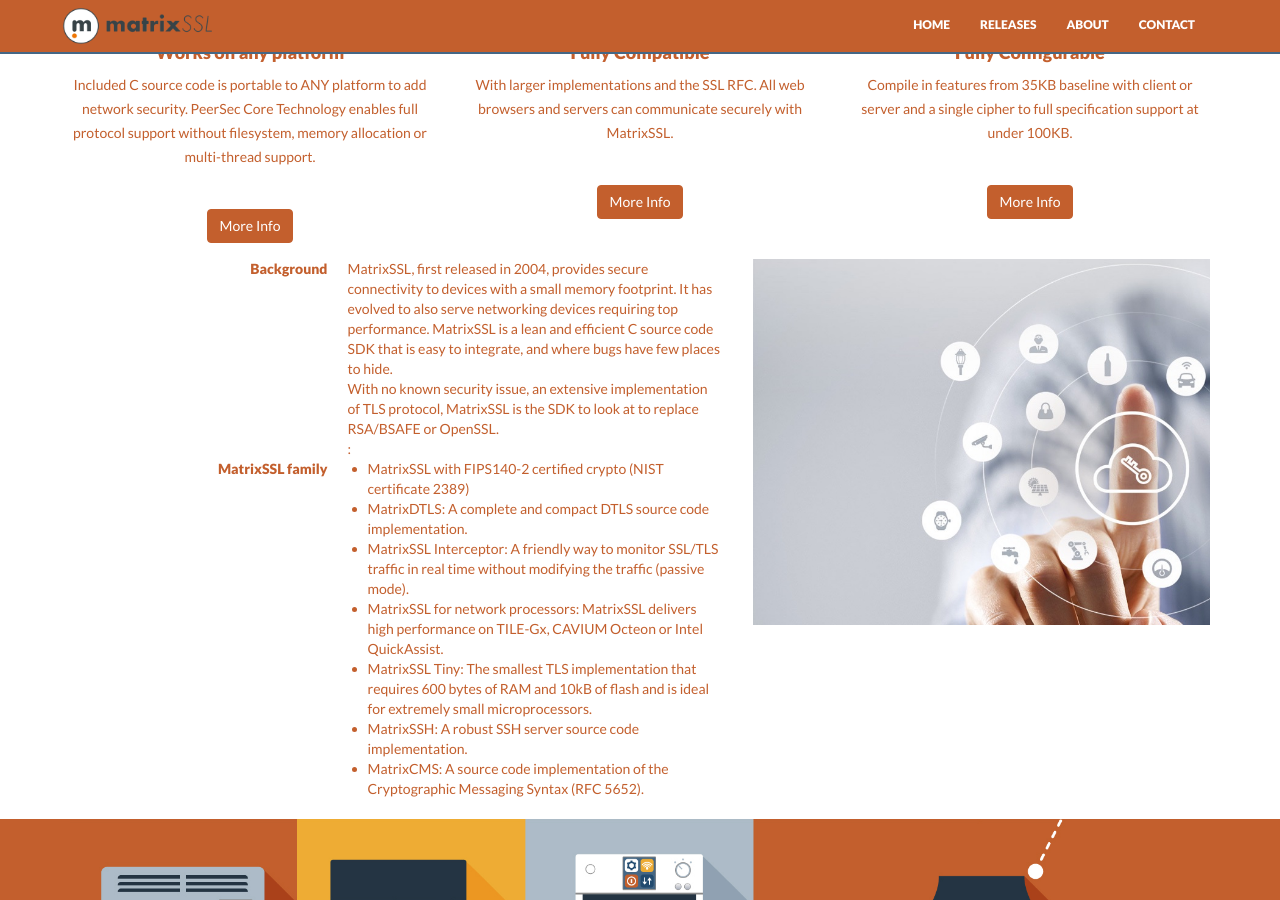
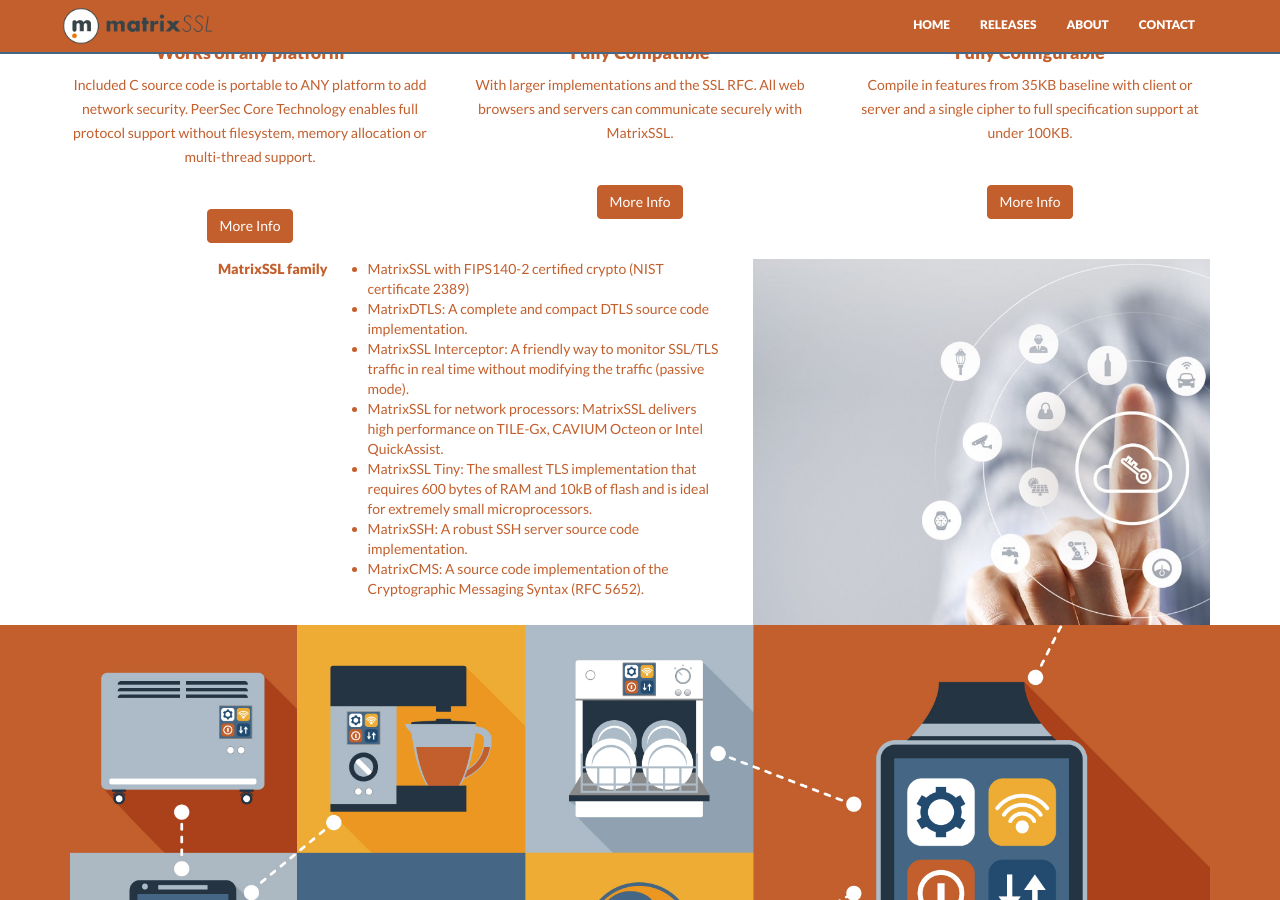
Before and after one commit to Layty/ssl, a Jekyll site: the page built from index.html, in a window 1280 px wide and 900 px high, scrolled down 823 px. Built offline with Jekyll 4.4.1, drawn with Linux system fonts in a browser that asks for light colours; nearby versions of some CDN libraries.

Commit message:
Update tech_summary.md

```diff
--- a/_includes/tech_summary.md
+++ b/_includes/tech_summary.md
@@ -1,9 +1,3 @@
-Background
-: MatrixSSL, first released in 2004, provides secure connectivity to devices with a small memory footprint. It has evolved to also serve networking devices requiring top performance. MatrixSSL is a lean and efficient C source code SDK that is easy to integrate, and where bugs have few places to hide.
-: With no known security issue, an extensive implementation of TLS protocol, MatrixSSL is the SDK to look at to replace RSA/BSAFE or OpenSSL.
-:
-:
-
 MatrixSSL family
 : - MatrixSSL with FIPS140-2 certified crypto (NIST certificate 2389)
  - MatrixDTLS: A complete and compact DTLS source code implementation.
```
